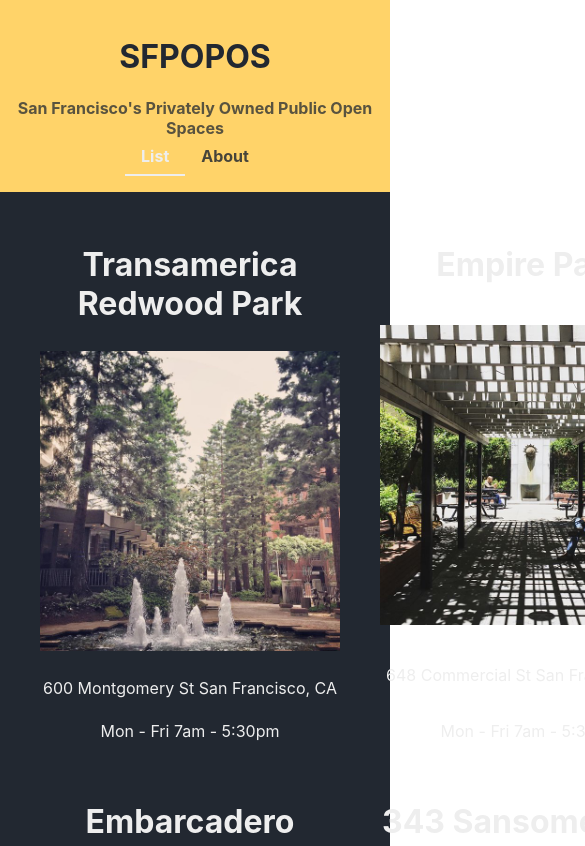
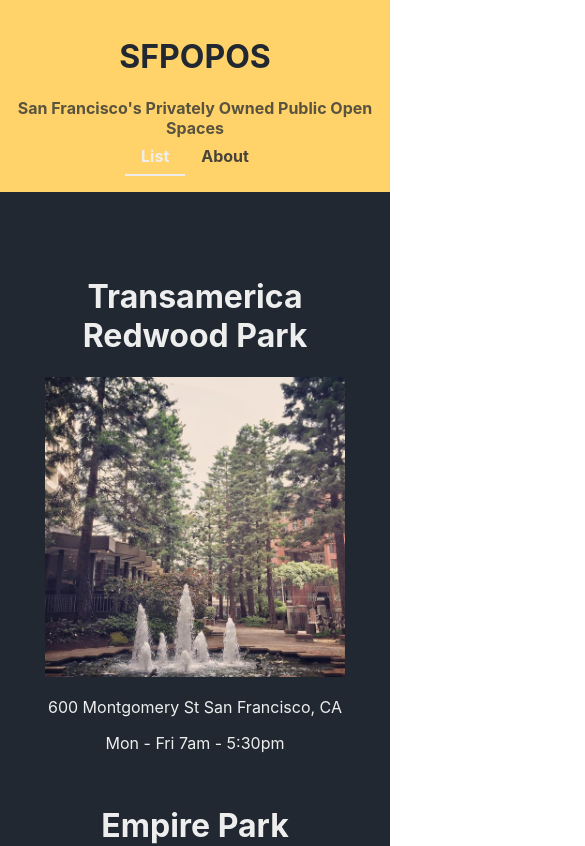
Before and after one commit to shah-a/few1.2-02-react-fundamentals, a React (Create React App) app: page /#/ in a window 390 px wide. Shown: the top 846 px of the page, 585 px wide, since content can reach past the window. Built offline with nearby package versions, Linux system fonts and the light colour scheme.

Commit message:
[Update] Styled POPOSList; tutorial page 8

```diff
--- a/src/components/About/About.css
+++ b/src/components/About/About.css
@@ -1,4 +1,9 @@
+.About {
+  min-height: 75vh;
+}
+
 .About > p {
+  max-width: 1200px;
   margin: auto;
-  width: 50%;
+  padding: 0 2em;
 }
--- a/src/components/POPOSList/POPOSList.css
+++ b/src/components/POPOSList/POPOSList.css
@@ -1,7 +1,20 @@
 .POPOSList {
-  width: calc(100% - 80px);
-  margin: auto;
   display: grid;
   grid-template-columns: repeat(3, 1fr);
-  grid-gap: 40px;
+  grid-gap: 2em;
+  max-width: 1200px;
+  margin: auto;
+  padding: 2em;
 }
+
+@media only screen and (max-width: 960px) {
+  .POPOSList {
+    grid-template-columns: repeat(2, 1fr);
+  }
+}
+
+@media only screen and (max-width: 700px) {
+  .POPOSList {
+    grid-template-columns: 1fr;
+  }
+}
```
